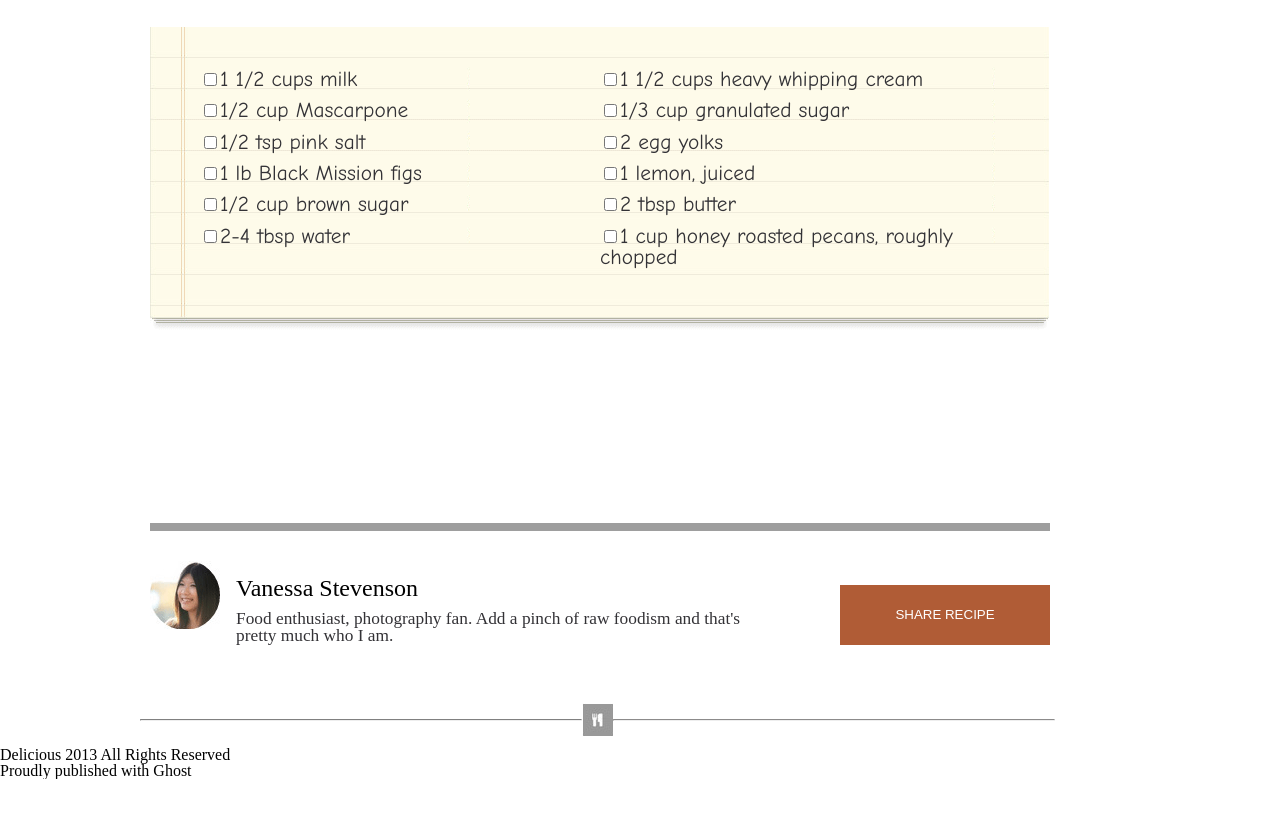
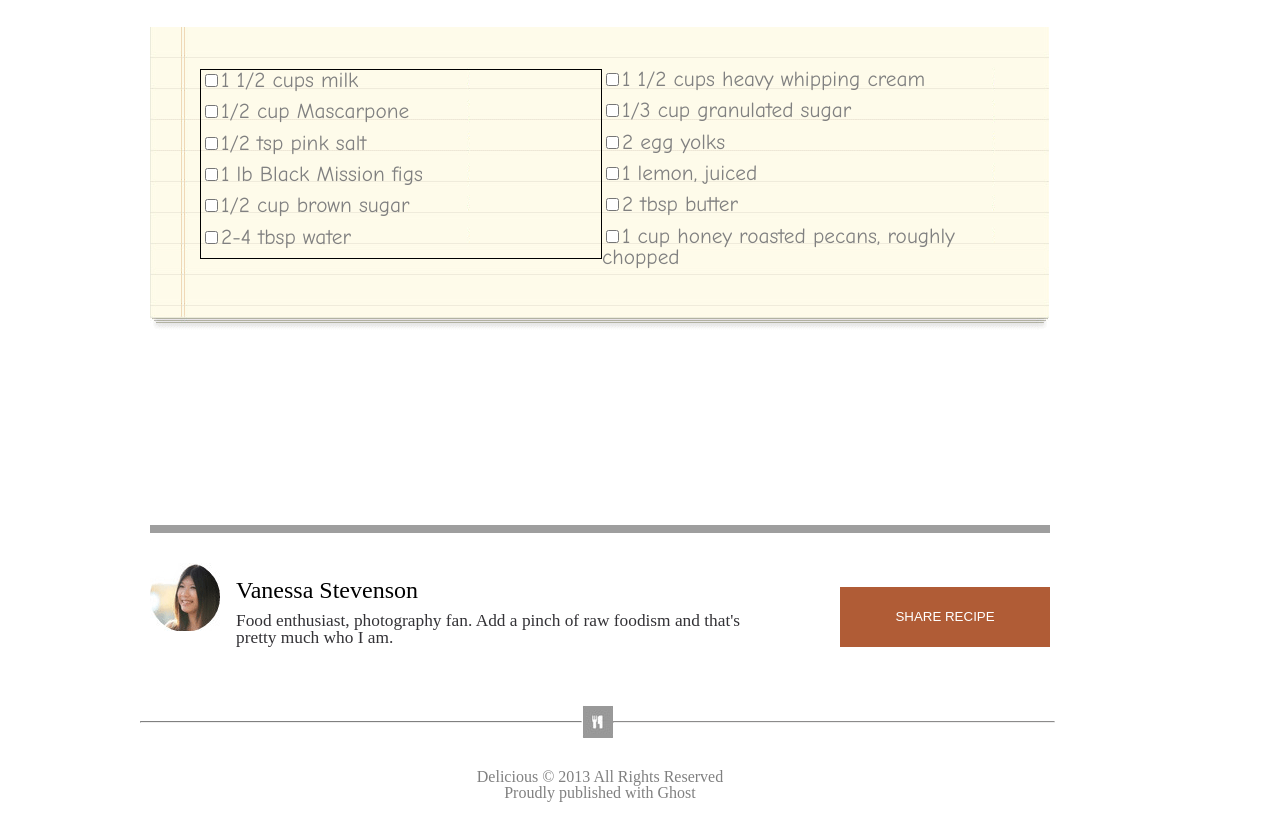
Before and after one commit to philipwerner/chocolate-pizza, a plain HTML site: page index.html in a window 1280 px wide. Shown: the part 1226-2066 px from the top of the page. Before the commit the page ends 2005 px from the top, so only its background shows below. Drawn offline with Linux system fonts and the light colour scheme; grey boxes are pictures that could not be loaded.

Commit message:
finished styling, still a issue on spacing between author and checklist being too big

```diff
--- a/index.html
+++ b/index.html
@@ -87,7 +87,7 @@
       <img src="Images\small-logo.png">
       <hr class="breakright">
     </section>
-      <p>Delicious 2013 All Rights Reserved</p>
+      <p class="copyright">Delicious &copy 2013 All Rights Reserved</p>
       <p>Proudly published with Ghost</p>
     </footer>
   </body>
--- a/style.css
+++ b/style.css
@@ -82,6 +82,7 @@ main {
   margin-bottom: 30px;
 }
 .instructions p {
+  color: grey;
   text-indent: 30px;
   font-size: 15pt;
   line-height: 1.5;
@@ -99,11 +100,12 @@ main {
   display: inline;
 }
 .left {
+  color: grey;
   bottom: 266px;
   font-size: 16pt;
   float: left;
   position: relative;
-  /*border: 1px solid black;*/
+  border: 1px solid black;
   display: inline-block;
   width: 400px;
   height: auto;
@@ -111,6 +113,7 @@ main {
   margin-left: 50px;
 }
 .right {
+  color: grey;
   bottom: 266px;
   font-size: 16pt;
   position: relative;
@@ -172,6 +175,7 @@ hr.break1 {
 }
 hr.break2 {
   margin: 0 auto;
+  margin-top: 20px;
   position: relative;
   width: 900px;
 	height: 8px;
@@ -200,3 +204,18 @@ hr.break2 {
   width: 440px;
 	border-top: 1px solid #8c8b8b;
 }
+footer {
+  /*border: 1px solid black;*/
+  height: 150px;
+}
+footer p {
+  color: grey;
+  margin: 0 auto;
+  width: 900px;
+  position: relative;
+  display: block;
+  text-align: center;
+}
+.copyright {
+  margin-top: 20px;
+}
```
